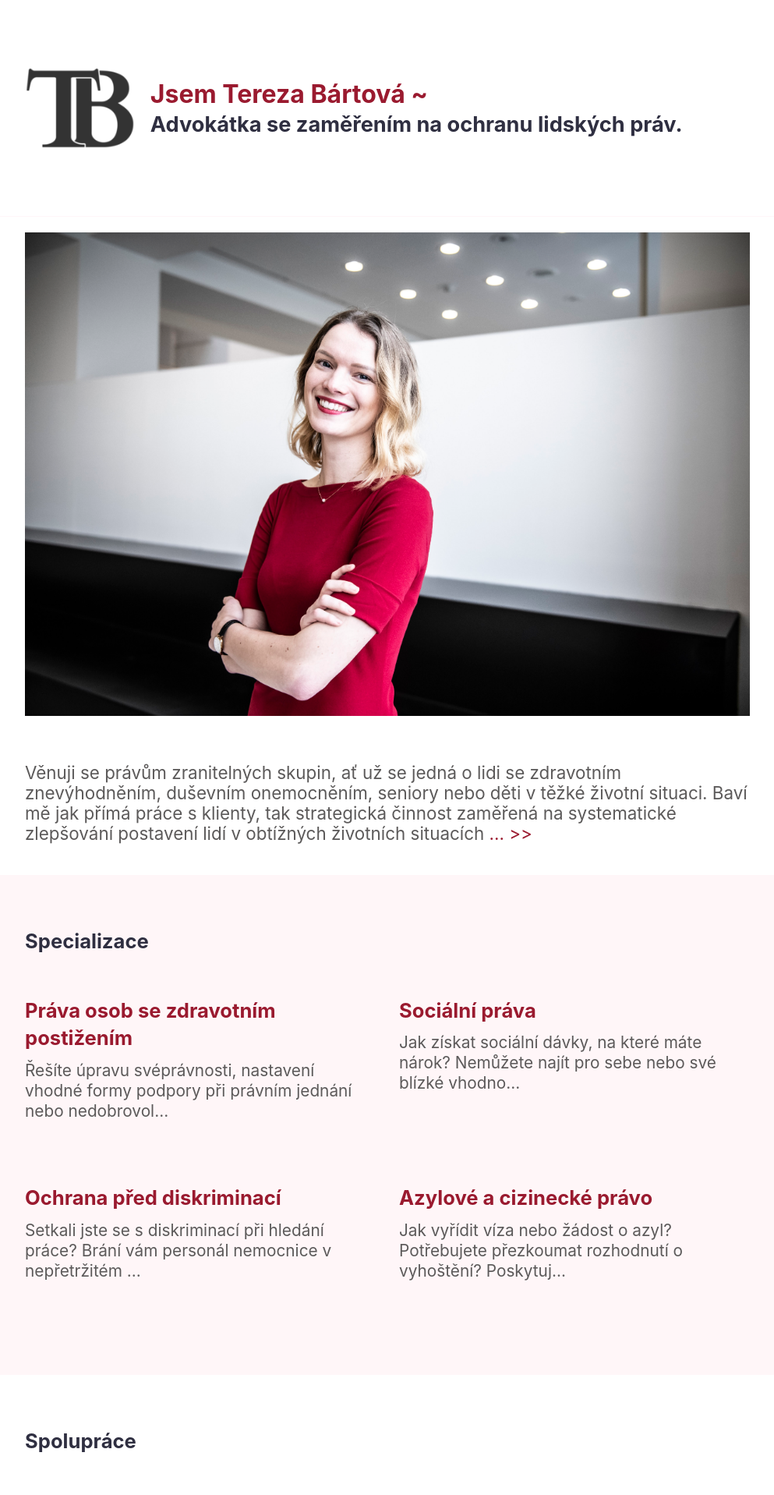
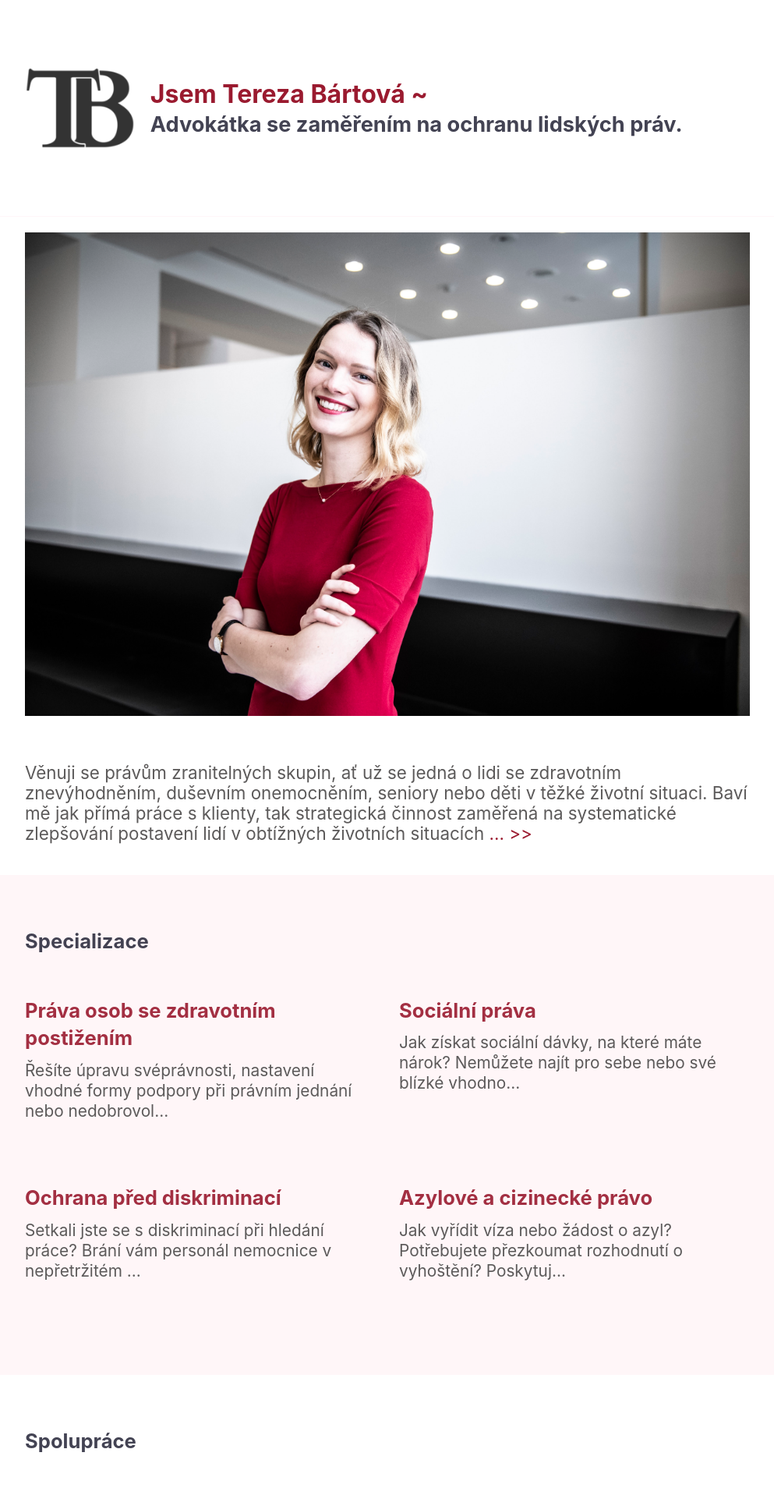
Before and after one commit to terezabartova/terezabartova.github.io, a Jekyll site: the page built from index.md, in a window 1280 px wide. Shown: the top 1917 px of the page at 78% size, without its empty margins (143-1136 px from the left). Built offline with Jekyll 4.4.1, drawn with Linux system fonts in a browser that asks for light colours; some web fonts are replaced.

Commit message:
decreasing opacity - brighter headers

```diff
--- a/_sass/components/_feature.scss
+++ b/_sass/components/_feature.scss
@@ -16,6 +16,7 @@
   img {
     width: 100%;
     height: auto;
+    opacity: 0.9;
   }
   .feature-title {
   }
--- a/_sass/components/_headline.scss
+++ b/_sass/components/_headline.scss
@@ -44,6 +44,7 @@
   .headline-about {
     font-weight: bold;
     color: $black;
+    opacity: 0.9;
     font-family: $font-family-heading;
     @include media-breakpoint-down(xl) {
       font-size: 1.8rem;
--- a/_sass/components/_strip.scss
+++ b/_sass/components/_strip.scss
@@ -10,6 +10,7 @@
   h1 {
     font-family: $font-family-heading;
     color: $black;
+    opacity: 0.9;
     font-weight: bold;
     @include media-breakpoint-down(xl) {
       margin-bottom: 30px;
@@ -35,6 +36,7 @@
   h2 {
     font-family: $font-family-heading;
     margin-bottom: 10px;
+    opacity: 0.9;
     color: $black;
     @include media-breakpoint-down(xl) {
       margin-bottom: 13px;
@@ -61,6 +63,7 @@
   h3 {
     font-family: $font-family-heading;
     font-style: italic;
+    opacity: 0.9;
     color: $black;
     @include media-breakpoint-down(xl) {
       margin-bottom: 14px;
```
